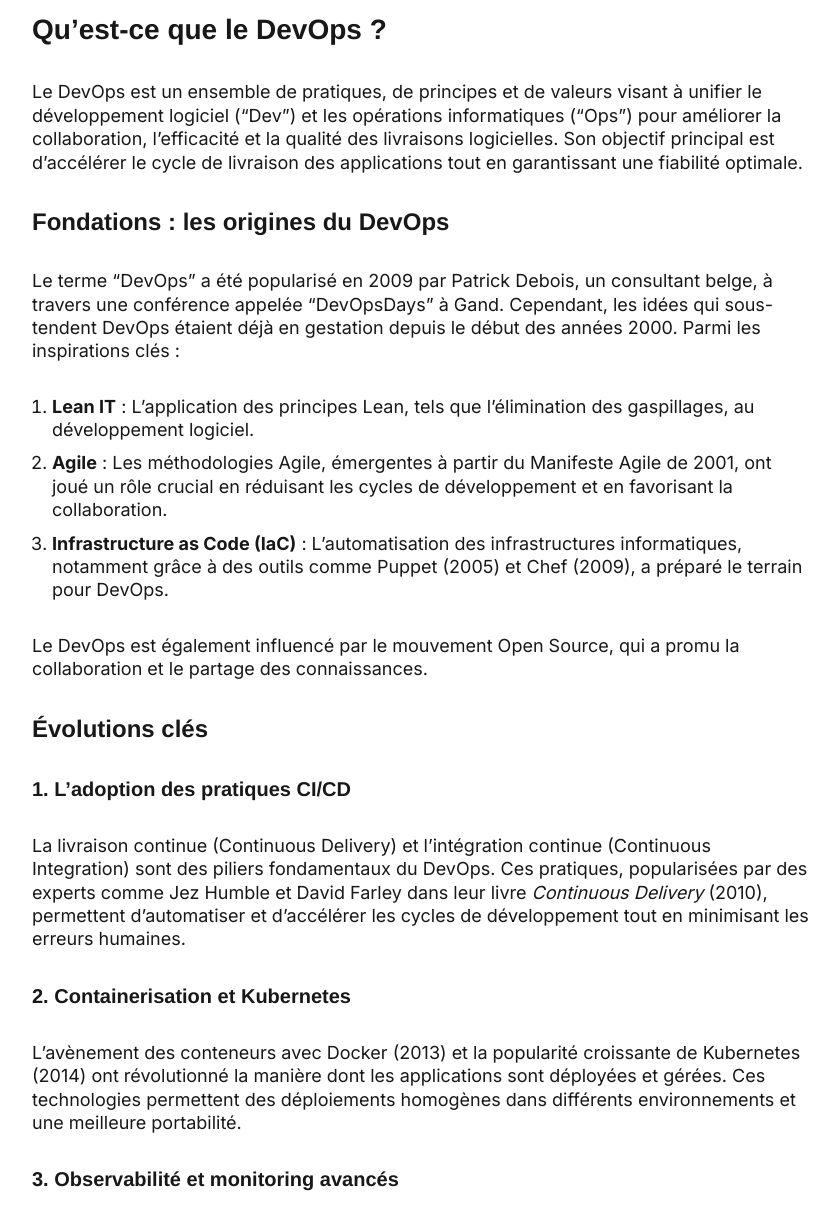
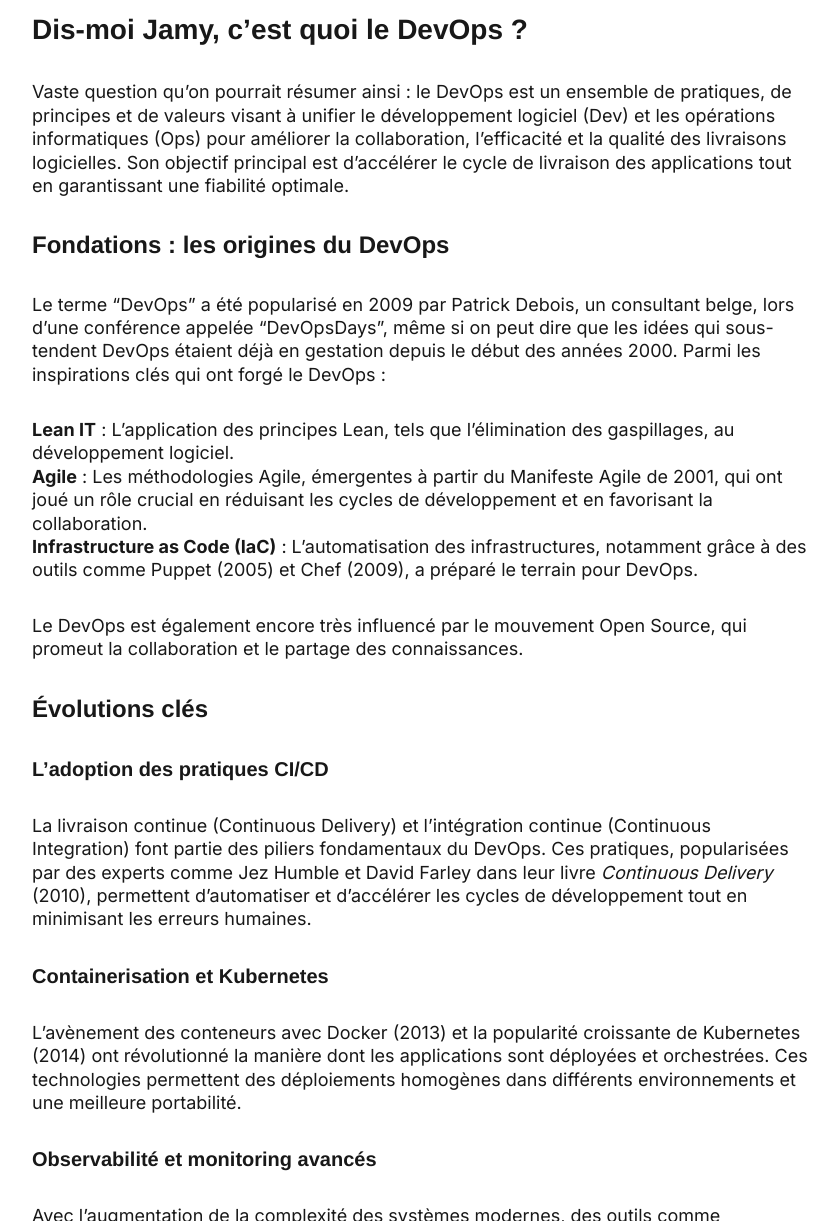
Before and after one commit to cdarylb/V3rudeops, a Jekyll site: the page built from _pages/devops.md, in a window 1280 px wide and 1400 px high, scrolled down 413 px. Shown: the part 179-1400 px from the top of the window, without its empty margins (218-1057 px from the left). Built offline with Jekyll 4.4.1, drawn with Linux system fonts in a browser that asks for light colours; nearby versions of some CDN libraries; some web fonts are replaced; some of the changed text lies outside the part shown.

Commit message:
add page devops

```diff
--- a/_data/settings.yml
+++ b/_data/settings.yml
@@ -18,6 +18,8 @@
       submenu:
       - url: '/about/'
         title: 'About'
+      - url: '/devops/'
+        title: 'Le DevOps'
       - url: '/devops-books/'
         title: 'Bouquins sur le DevOps'
       - url: '/favoris/'
--- a/_pages/devops.md
+++ b/_pages/devops.md
@@ -1,48 +1,49 @@
 ---
 layout: page
 title: C'est quoi le DevOps ?
+permalink: /devops/
 author: RudeOps
 ---
 
 ![Charlie jongle](/images/jongle.png "Charlie jongle")
 
-## Qu’est-ce que le DevOps ?
+## Dis-moi Jamy, c'est quoi le DevOps ?
 
-Le DevOps est un ensemble de pratiques, de principes et de valeurs visant à unifier le développement logiciel ("Dev") et les opérations informatiques ("Ops") pour améliorer la collaboration, l’efficacité et la qualité des livraisons logicielles. Son objectif principal est d'accélérer le cycle de livraison des applications tout en garantissant une fiabilité optimale.
+Vaste question qu'on pourrait résumer ainsi : le DevOps est un ensemble de pratiques, de principes et de valeurs visant à unifier le développement logiciel (Dev) et les opérations informatiques (Ops) pour améliorer la collaboration, l’efficacité et la qualité des livraisons logicielles. Son objectif principal est d'accélérer le cycle de livraison des applications tout en garantissant une fiabilité optimale.
 
 ### Fondations : les origines du DevOps
 
-Le terme "DevOps" a été popularisé en 2009 par Patrick Debois, un consultant belge, à travers une conférence appelée "DevOpsDays" à Gand. Cependant, les idées qui sous-tendent DevOps étaient déjà en gestation depuis le début des années 2000. Parmi les inspirations clés :
+Le terme "DevOps" a été popularisé en 2009 par Patrick Debois, un consultant belge, lors d'une conférence appelée "DevOpsDays", même si on peut dire que les idées qui sous-tendent DevOps étaient déjà en gestation depuis le début des années 2000. Parmi les inspirations clés qui ont forgé le DevOps :
 
-1.  **Lean IT** : L'application des principes Lean, tels que l'élimination des gaspillages, au développement logiciel.
-2.  **Agile** : Les méthodologies Agile, émergentes à partir du Manifeste Agile de 2001, ont joué un rôle crucial en réduisant les cycles de développement et en favorisant la collaboration.
-3.  **Infrastructure as Code (IaC)** : L’automatisation des infrastructures informatiques, notamment grâce à des outils comme Puppet (2005) et Chef (2009), a préparé le terrain pour DevOps.
+**Lean IT** : L'application des principes Lean, tels que l'élimination des gaspillages, au développement logiciel.
+**Agile** : Les méthodologies Agile, émergentes à partir du Manifeste Agile de 2001, qui ont joué un rôle crucial en réduisant les cycles de développement et en favorisant la collaboration.
+**Infrastructure as Code (IaC)** : L’automatisation des infrastructures, notamment grâce à des outils comme Puppet (2005) et Chef (2009), a préparé le terrain pour DevOps.
 
-Le DevOps est également influencé par le mouvement Open Source, qui a promu la collaboration et le partage des connaissances.
+Le DevOps est également encore très influencé par le mouvement Open Source, qui promeut la collaboration et le partage des connaissances.
 
 ### Évolutions clés
 
-#### 1. **L’adoption des pratiques CI/CD**
+#### **L’adoption des pratiques CI/CD**
 
-La livraison continue (Continuous Delivery) et l’intégration continue (Continuous Integration) sont des piliers fondamentaux du DevOps. Ces pratiques, popularisées par des experts comme Jez Humble et David Farley dans leur livre _Continuous Delivery_ (2010), permettent d’automatiser et d’accélérer les cycles de développement tout en minimisant les erreurs humaines.
+La livraison continue (Continuous Delivery) et l’intégration continue (Continuous Integration) font partie des piliers fondamentaux du DevOps. Ces pratiques, popularisées par des experts comme Jez Humble et David Farley dans leur livre _Continuous Delivery_ (2010), permettent d’automatiser et d’accélérer les cycles de développement tout en minimisant les erreurs humaines.
 
-#### 2. **Containerisation et Kubernetes**
+#### **Containerisation et Kubernetes**
 
-L’avènement des conteneurs avec Docker (2013) et la popularité croissante de Kubernetes (2014) ont révolutionné la manière dont les applications sont déployées et gérées. Ces technologies permettent des déploiements homogènes dans différents environnements et une meilleure portabilité.
+L’avènement des conteneurs avec Docker (2013) et la popularité croissante de Kubernetes (2014) ont révolutionné la manière dont les applications sont déployées et orchestrées. Ces technologies permettent des déploiements homogènes dans différents environnements et une meilleure portabilité.
 
-#### 3. **Observabilité et monitoring avancés**
+#### **Observabilité et monitoring avancés**
 
-Avec l'augmentation de la complexité des systèmes modernes, des outils comme Prometheus, Grafana, et ELK Stack sont devenus essentiels pour surveiller et optimiser les performances.
+Avec l'augmentation de la complexité des systèmes modernes, des outils comme Prometheus, Grafana, et ELK sont devenus essentiels pour surveiller et optimiser les performances.
 
-#### 4. **Le passage au Cloud**
+#### **Le passage au Cloud**
 
-Le Cloud computing, popularisé par des acteurs comme AWS, Microsoft Azure et Google Cloud, a été un catalyseur majeur du DevOps. L’élasticité des infrastructures cloud permet de s’adapter rapidement aux besoins dynamiques des applications.
+Le Cloud computing, popularisé par des acteurs comme AWS, pui Microsoft Azure et Google Cloud, a été un catalyseur majeur du DevOps. L’élasticité des infrastructures cloud permet de s’adapter rapidement aux besoins dynamiques des applications.
 
-#### 5. **SecDevOps : intégrer la sécurité**
+#### **SecDevOps : intégrer la sécurité**
 
 Face à la montée des cyberattaques, le SecDevOps (ou DevSecOps) est apparu comme une évolution nécessaire. Il s’agit d’intégrer les principes de sécurité dès les premières étapes du développement.
 
-#### 6. **L’évolution à travers le SRE (Site Reliability Engineering)**
+#### L’évolution à travers le SRE (Site Reliability Engineering)**
 
 Le concept de Site Reliability Engineering (SRE), introduit par Google dans les années 2000, a élargi les principes de DevOps en mettant l’accent sur la fiabilité des systèmes. Le SRE repose sur l’idée que les opérations doivent être gérées comme un problème d’ingénierie. À travers des pratiques comme les budgets d’erreurs ("Error Budgets") et les accords de niveau de service (SLAs, SLOs), le SRE permet de trouver un équilibre entre la rapidité des déploiements et la stabilité des systèmes. L’intégration des pratiques SRE dans les équipes DevOps est devenue courante, ajoutant une dimension supplémentaire à la culture DevOps.
 
```
Also changed, not shown: other parts of _pages/devops.md (+3 -4 lines).
